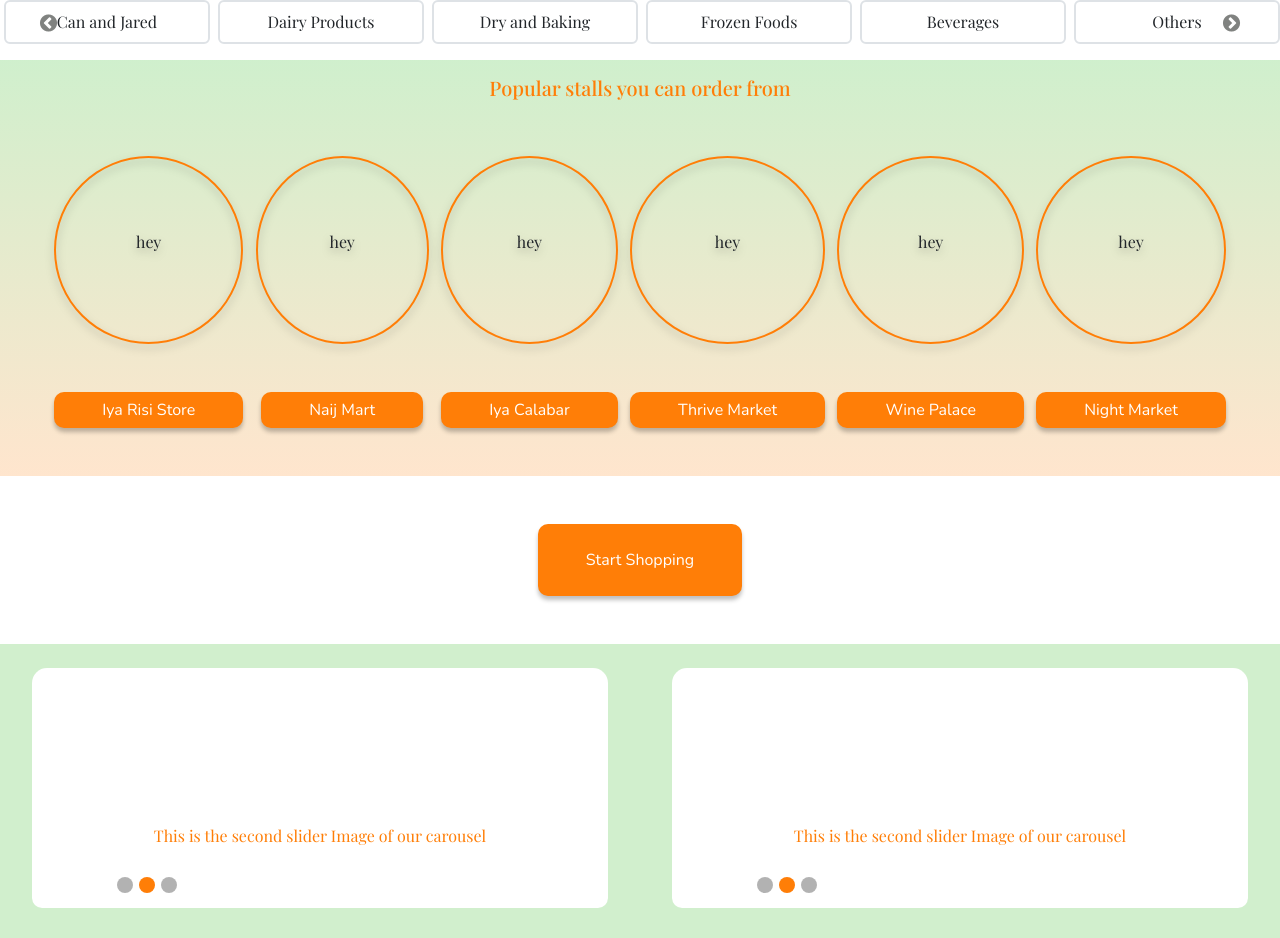
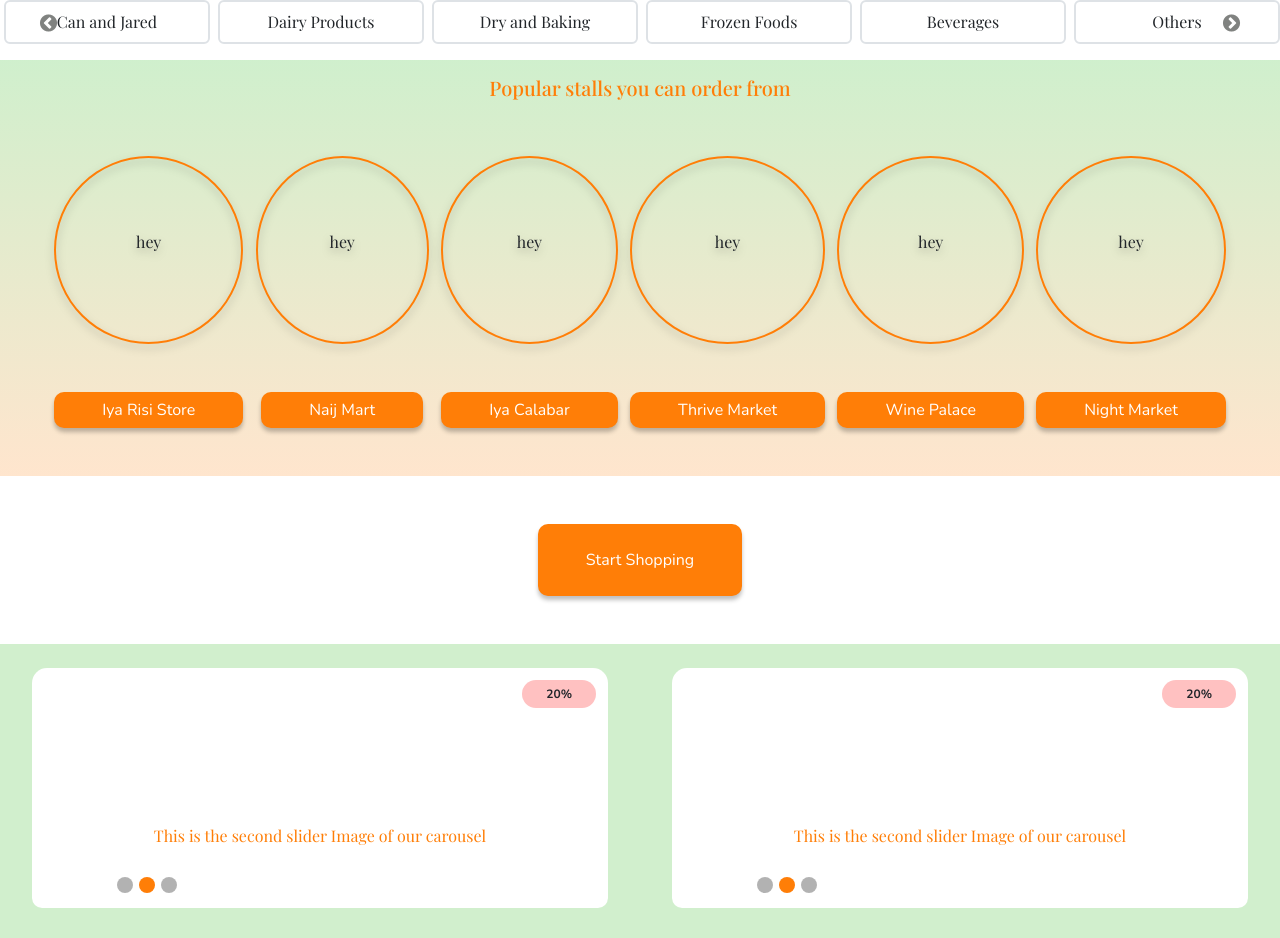
Before and after one commit to codeHokage1/group3-eCommerce, a React (Create React App) app in the folder e-commerce/: page / in a window 1280 px wide. Built offline with nearby package versions, Linux system fonts and the light colour scheme; a web font is replaced by a local one.

Commit message:
fixed discount badges

```diff
--- a/e-commerce/src/components/AutoSlide/SliderContent.jsx
+++ b/e-commerce/src/components/AutoSlide/SliderContent.jsx
@@ -1,4 +1,5 @@
 import React from "react";
+import DiscountBadge from "../DiscountBadge";
 
 function SliderContent({ activeIndex, sliderImage }) {
   return (
@@ -12,6 +13,7 @@ function SliderContent({ activeIndex, sliderImage }) {
           {/* <img className="slide-image" src={slide.urls} alt="" /> */}
           {/* <h2 className="slide-title">{slide.title}</h2> */}
           <p className="slide-text">{slide.description}</p>
+          <DiscountBadge title="20%" />
         </div>
       ))}
     </section>
--- /dev/null
+++ b/e-commerce/src/components/DiscountBadge.jsx
@@ -0,0 +1,17 @@
+import React from 'react'
+
+const DiscountBadge = ({title}) => {
+  return (
+    <p className="badge rounded-pill px-4 py-2 text-dark" style={style}>{title}</p>
+  )
+}
+
+const style = {
+    backgroundColor: "var(--pink)",
+    fontFamily: "Nunito",
+    position: "absolute",
+    right: "1em",
+    top: "5%"
+}
+
+export default DiscountBadge
--- a/e-commerce/src/index.css
+++ b/e-commerce/src/index.css
@@ -3,7 +3,8 @@
 
 :root {
   --primary_color: #FF7E07;
-  --sky_blue: #D1EFCD
+  --sky_blue: #D1EFCD;
+  --pink: #FFC1C1;
 }
 
 body {
```
